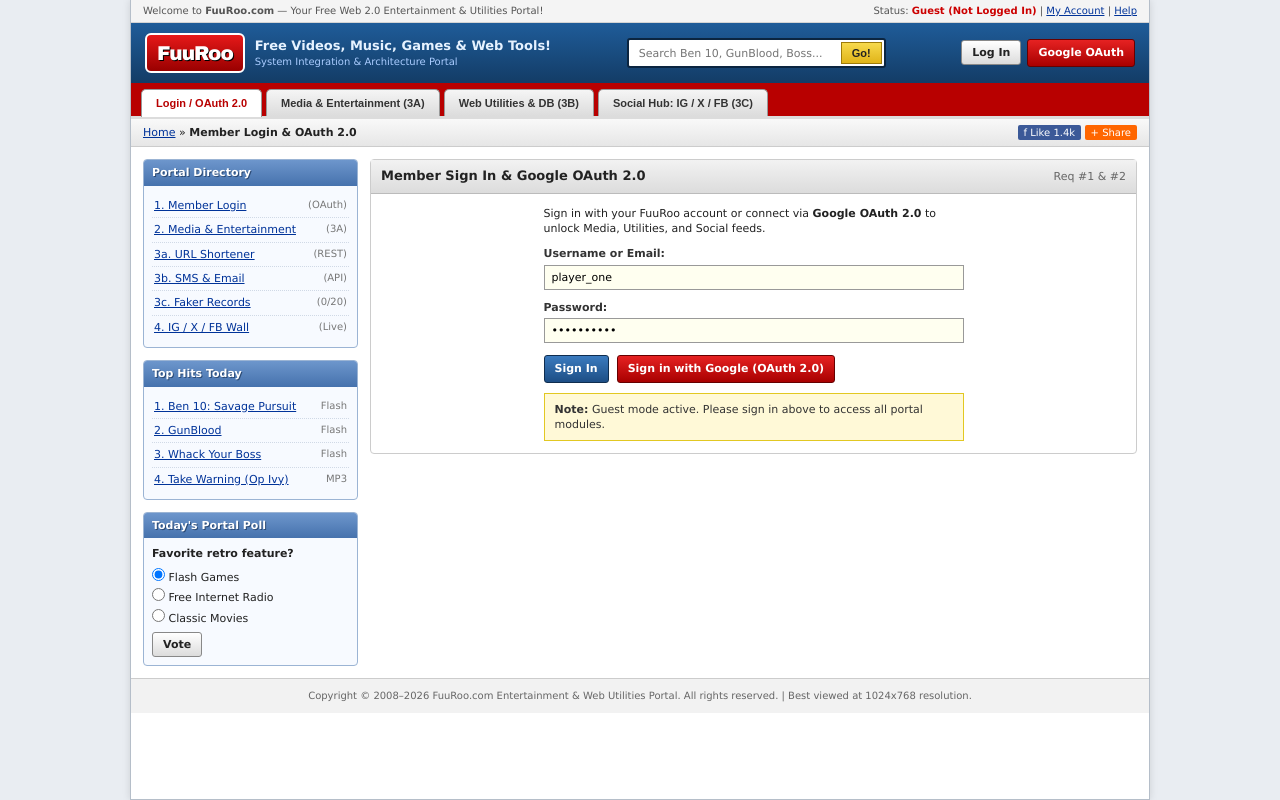
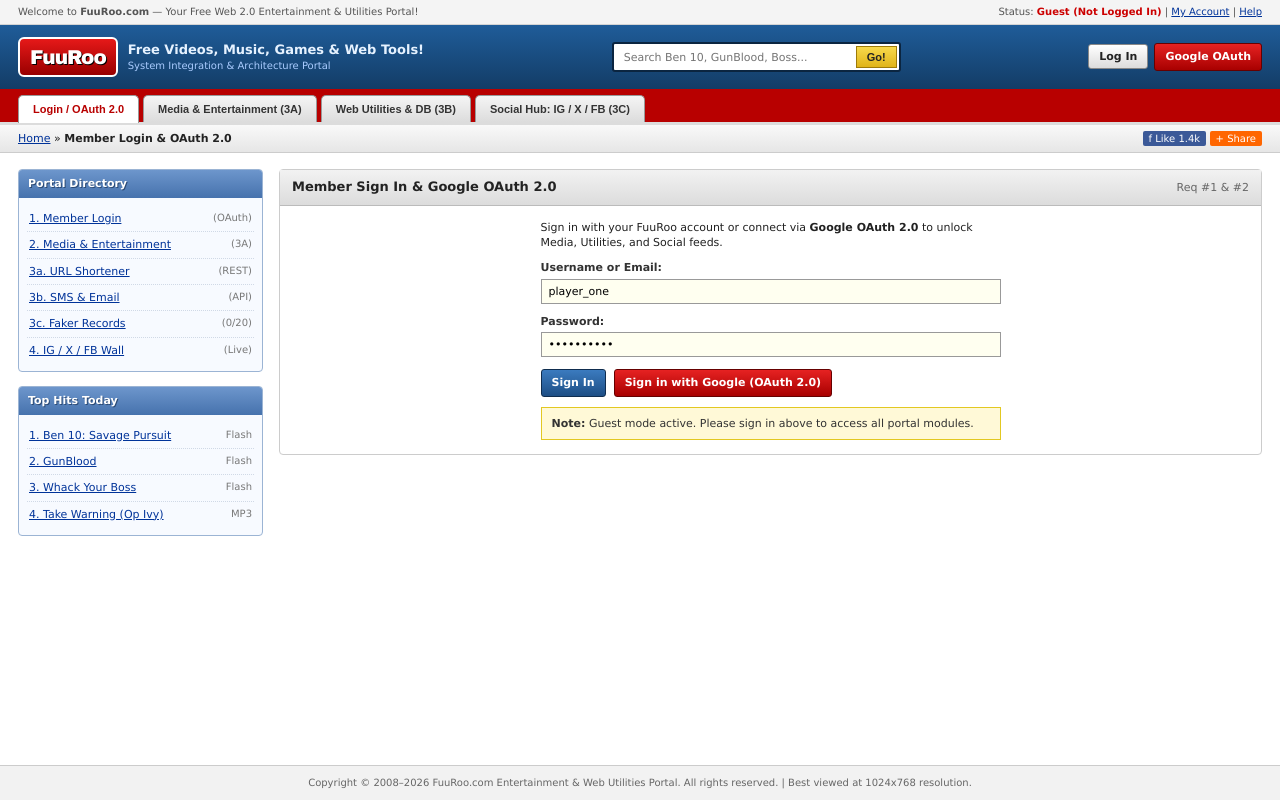
Before and after one commit to IsaiahLynelPineda/fuuroo-arcade, a Flask app: page / in a window 1280 px wide. Run offline with Flask 3, Linux system fonts and the light colour scheme; data that the repository does not hold is empty.

Commit message:
Friend updates

```diff
--- a/templates/index.html
+++ b/templates/index.html
@@ -20,39 +20,40 @@
         a { color: #003399; text-decoration: underline; cursor: pointer; }
         a:hover { color: #cc0000; }
 
-        /* MAIN CENTERED PORTAL WRAPPER */
+        /* FULL-WIDTH EDGE-TO-EDGE PORTAL WRAPPER */
         .portal-wrapper {
-            max-width: 1020px;
-            margin: 0 auto;
+            width: 100%;
+            max-width: none;
+            margin: 0;
             background: #ffffff;
-            border-left: 1px solid #b5bec9;
-            border-right: 1px solid #b5bec9;
-            border-bottom: 1px solid #b5bec9;
-            box-shadow: 0 0 8px rgba(0,0,0,0.12);
             min-height: 100vh;
+            display: flex;
+            flex-direction: column;
         }
 
         /* TOP UTILITY STRIP */
         .top-strip {
             background: #f4f4f4;
             border-bottom: 1px solid #d4d4d4;
-            padding: 4px 12px;
+            padding: 5px 18px;
             display: flex;
             justify-content: space-between;
             align-items: center;
             font-size: 10px;
             color: #555555;
+            flex-wrap: wrap;
+            gap: 8px;
         }
 
         /* MAIN HEADER BAR */
         .portal-header {
             background: linear-gradient(to bottom, #1f5c99 0%, #133c66 100%);
             color: #ffffff;
-            padding: 10px 14px;
+            padding: 12px 18px;
             display: flex;
             justify-content: space-between;
             align-items: center;
-            gap: 12px;
+            gap: 14px;
             flex-wrap: wrap;
         }
 
@@ -99,7 +100,8 @@
             padding: 4px 8px;
             font-family: Verdana, sans-serif;
             font-size: 11px;
-            width: 210px;
+            width: 240px;
+            max-width: 100%;
             outline: none;
         }
 
@@ -158,7 +160,7 @@
         /* ================= Y8 FOLDER NAVIGATION TABS ================= */
         .folder-tabs {
             background: #b80000;
-            padding: 6px 10px 0 10px;
+            padding: 6px 18px 0 18px;
             display: flex;
             gap: 4px;
             border-bottom: 3px solid #dcdcdc;
@@ -187,33 +189,39 @@
         .sub-strip {
             background: linear-gradient(to bottom, #f9f9f9 0%, #e6e6e6 100%);
             border-bottom: 1px solid #cccccc;
-            padding: 6px 12px;
+            padding: 6px 18px;
             display: flex;
             justify-content: space-between;
             align-items: center;
             font-size: 11px;
+            flex-wrap: wrap;
+            gap: 8px;
         }
 
         /* ================= PORTAL 2-COLUMN BODY ================= */
         .portal-body {
             display: flex;
-            gap: 12px;
-            padding: 12px;
+            gap: 16px;
+            padding: 16px 18px;
             align-items: flex-start;
+            flex: 1;
         }
 
         @media (max-width: 820px) {
-            .portal-body { flex-direction: column; }
+            .portal-body {
+                flex-direction: column;
+                padding: 12px;
+            }
             .left-sidebar { width: 100% !important; }
         }
 
         /* LEFT SIDEBAR */
         .left-sidebar {
-            width: 215px;
+            width: 245px;
             flex-shrink: 0;
             display: flex;
             flex-direction: column;
-            gap: 12px;
+            gap: 14px;
         }
 
         .side-box {
@@ -227,7 +235,7 @@
             background: linear-gradient(to bottom, #6d96cc 0%, #4672ad 100%);
             color: #ffffff;
             font-weight: bold;
-            padding: 5px 8px;
+            padding: 6px 9px;
             font-size: 11px;
             text-shadow: 1px 1px 0 #2b4a75;
         }
@@ -241,7 +249,7 @@
         }
 
         .dir-list li {
-            padding: 4px 2px;
+            padding: 5px 2px;
             border-bottom: 1px dotted #d0d9e6;
             display: flex;
             justify-content: space-between;
@@ -266,7 +274,7 @@
         .panel-bar {
             background: linear-gradient(to bottom, #f2f2f2 0%, #dcdcdc 100%);
             border-bottom: 1px solid #bbbbbb;
-            padding: 7px 10px;
+            padding: 8px 12px;
             display: flex;
             justify-content: space-between;
             align-items: center;
@@ -278,7 +286,7 @@
         }
 
         .panel-inner {
-            padding: 12px;
+            padding: 14px;
         }
 
         /* SUB-TABS INSIDE MODULES */
@@ -287,6 +295,7 @@
             gap: 4px;
             border-bottom: 2px solid #4672ad;
             margin-bottom: 12px;
+            flex-wrap: wrap;
         }
 
         .inner-tab {
@@ -309,10 +318,11 @@
         /* MEDIA GRID */
         .portal-grid {
             display: grid;
-            grid-template-columns: repeat(3, 1fr);
-            gap: 12px;
+            grid-template-columns: repeat(4, 1fr);
+            gap: 14px;
         }
 
+        @media (max-width: 1180px) { .portal-grid { grid-template-columns: repeat(3, 1fr); } }
         @media (max-width: 720px) { .portal-grid { grid-template-columns: 1fr; } }
 
         .item-card {
@@ -330,7 +340,7 @@
 
         .thumb-frame {
             width: 100%;
-            height: 115px;
+            height: 135px;
             background: #222222;
             border: 1px solid #888888;
             margin-bottom: 6px;
@@ -406,7 +416,7 @@
         .classic-table-wrap {
             width: 100%;
             overflow-x: auto;
-            max-height: 340px;
+            max-height: 380px;
             border: 1px solid #999999;
             margin-top: 10px;
         }
@@ -439,7 +449,7 @@
         .social-cols {
             display: grid;
             grid-template-columns: repeat(3, 1fr);
-            gap: 10px;
+            gap: 12px;
             margin-top: 12px;
         }
 
@@ -479,7 +489,7 @@
             border: 2px solid #0054e3;
             border-radius: 5px 5px 0 0;
             width: 100%;
-            max-width: 760px;
+            max-width: 980px;
             box-shadow: 0 6px 20px rgba(0,0,0,0.5);
         }
 
@@ -494,13 +504,19 @@
         }
 
         .window-body { padding: 8px; }
-        .window-body iframe { width: 100%; height: 500px; border: 1px solid #7f9db9; background: #000; }
+        .window-body iframe, #ruffle-container {
+            width: 100%;
+            height: 65vh;
+            min-height: 500px;
+            border: 1px solid #7f9db9;
+            background: #000;
+        }
 
         /* FOOTER */
         .portal-footer {
             background: #f2f2f2;
             border-top: 1px solid #cccccc;
-            padding: 10px;
+            padding: 10px 18px;
             text-align: center;
             color: #666666;
             font-size: 10px;
@@ -596,18 +612,6 @@
                 </div>
             </div>
 
-            <!-- Box 3: Poll of the Day -->
-            <div class="side-box">
-                <div class="side-box-header">Today's Portal Poll</div>
-                <div class="side-box-content">
-                    <p style="margin-bottom:6px;"><strong>Favorite retro feature?</strong></p>
-                    <label style="display:block; margin-bottom:3px;"><input type="radio" name="poll" checked> Flash Games</label>
-                    <label style="display:block; margin-bottom:3px;"><input type="radio" name="poll"> Free Internet Radio</label>
-                    <label style="display:block; margin-bottom:6px;"><input type="radio" name="poll"> Classic Movies</label>
-                    <button class="btn-classic" onclick="alert('Thanks for voting! Flash Games is winning with 72%!')">Vote</button>
-                </div>
-            </div>
-
         </aside>
 
         <!-- MAIN CONTENT PANEL -->
@@ -622,7 +626,7 @@
                     <span style="color:#666;">Req #1 &amp; #2</span>
                 </div>
                 <div class="panel-inner">
-                    <div id="auth-login-view" style="max-width: 420px; margin: 0 auto;">
+                    <div id="auth-login-view" style="max-width: 460px; margin: 0 auto;">
                         <p style="margin-bottom: 10px;">
                             Sign in with your FuuRoo account or connect via <strong>Google OAuth 2.0</strong> to unlock Media, Utilities, and Social feeds.
                         </p>
@@ -637,7 +641,7 @@
                             <input type="password" id="login-pass" value="fuuroo1234">
                         </div>
 
-                        <div style="display:flex; gap:8px; margin-top:12px;">
+                        <div style="display:flex; gap:8px; margin-top:12px; flex-wrap:wrap;">
                             <button class="btn-classic btn-blue" onclick="handleLocalLogin()">Sign In</button>
                             <a href="/login/google" class="btn-classic btn-red" onclick="demoOAuth(event)">Sign in with Google (OAuth 2.0)</a>
                         </div>
@@ -843,7 +847,7 @@
             <button class="btn-classic btn-red" style="padding:2px 8px;" onclick="closePlayer()">X</button>
         </div>
         <div class="window-body">
-            <div id="ruffle-container" style="display:none; width:100%; height:500px; background:#000;"></div>
+            <div id="ruffle-container" style="display:none; background:#000;"></div>
             <iframe id="win-frame" src="" allowfullscreen allow="autoplay; fullscreen"></iframe>
         </div>
     </div>
```
